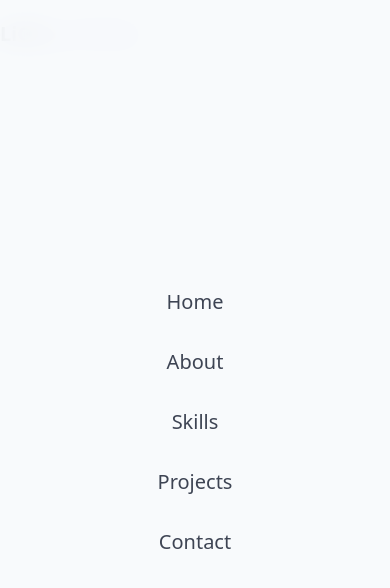
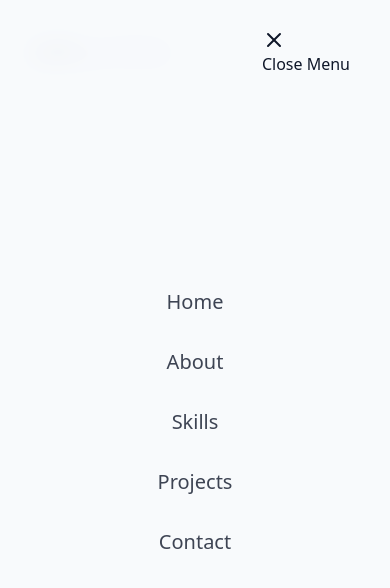
Before and after one commit to Liooouu/My-Portfolio, a React (Vite) app in the folder portfolio_proj/: page / in a window 390 px wide. Shown: the top 588 px of the page. Built offline with nearby package versions, Linux system fonts and the light colour scheme.

Commit message:
fixed some major problems

```diff
--- a/portfolio_proj/src/components/Navbar.jsx
+++ b/portfolio_proj/src/components/Navbar.jsx
@@ -1,5 +1,6 @@
 import {cn} from "@/lib/utils";
 import { useEffect, useState } from "react";
+import { Menu, X } from 'lucide-react';
 
 
 const navItems = [
@@ -27,9 +28,9 @@ export const Navbar = () => {
 
     return(
     <nav className={cn("fixed w-full z-40 transition-all duration-300",
-        isScrolled ? "py-3 bg-background/80 backdrop-blur-md shadow-xs" : "py-5"
+        isScrolled ? "py-1 bg-background/80 backdrop-blur-md shadow-xs" : "py-5"
     )}>
-        <div className="contain flex items-center justify-between">
+        <div className="container flex items-center justify-between">
             <a
             className="text-xl font-bold text-primary justify-between"
             href="#hero"
@@ -39,16 +40,26 @@ export const Navbar = () => {
                 </span>
             </a>
 
-
             <div className="hidden md:flex space-x-8">
                 {navItems.map((item, key) => (
 
-                    <a key={key}href={item.href} className="text-foreground/80 hover:text-primary transition-colors duration-300">
+                    <a
+
+                    key={key}
+                    href={item.href}
+                    className="text-foreground/80 hover:text-primary transition-colors duration-300">
                     {item.name}
+
                     </a>
 
                 ))}
             </div>
+
+            <button onClick={() => setIsMenuOpen((prev) => !prev)}
+            className="md:hidden p-2 text-foreground z-50">
+                {isMenuOpen ? <X size={24}/> : <Menu size={24} />}
+                <aria-label>{isMenuOpen ? "Close Menu" : "Open Menu"}</aria-label>
+            </button>
 
             <div className={cn("fixed inset-0 bg-background/95 backdrop-blur-md z-40 flex flex-col items-center justify-center",
                 "transition-all duration-300 md:hidden",
@@ -70,9 +81,7 @@ export const Navbar = () => {
 
                 ))}
              </div>
-
           </div>
-
        </div>
     </nav>
   );
--- a/portfolio_proj/src/components/StarBackgrounds.jsx
+++ b/portfolio_proj/src/components/StarBackgrounds.jsx
@@ -5,24 +5,21 @@ export const StarBackground = () => {
     const [meteors, setMeteors] = useState([]);
 
     useEffect(() => {
+
         generateStars();
         generateMeteors();
-
-
         const handleResize = () => {
             generateStars();
         };
 
         window.addEventListener('resize', handleResize)
-
         return () => window.removeEventListener("resize", handleResize);
-
 
     }, []);
 
     const generateStars =() => {
         const numberOfStars = Math.floor(
-            (window.innerWidth * window.innerHeight) / 1000
+            (window.innerWidth * window.innerHeight) / 10000
      );
 
      const newStars = []
@@ -38,23 +35,20 @@ export const StarBackground = () => {
         });
      }
 
-     setStars(newStars);
+    setStars(newStars);
 
     };
 
-
     const generateMeteors =() => {
-        const numberOfMeteors = 3
+        const numberOfMeteors = 4
         const newMeteors = [];
-
-     const newStars = []
 
      for (let i=0; i < numberOfMeteors; i++) {
         newMeteors.push({
             id:i,
             size: Math.random() * 2 + 1,
             x: Math.random() * 100,
-            y: Math.random() * 20,
+            y: Math.random() * 60,
             delay: Math.random() * 15,
             animationDuration: Math.random() * 3 + 3,
         });
@@ -88,8 +82,6 @@ export const StarBackground = () => {
                 animationDuration: meteor.animationDuration + "s",
             }}/>
         ))}
-
     </div>
-
-    );
+  );
 }
--- a/portfolio_proj/src/components/ThemeToggle.jsx
+++ b/portfolio_proj/src/components/ThemeToggle.jsx
@@ -29,7 +29,7 @@ export const ThemeToggle = () => {
     };
 
     return (
-        <button onClick={toggleTheme} className={cn("fixed max-sm:hidden top-5 right-5 z-50 p-2 rounded-full transition-colors duration-300",
+        <button onClick={toggleTheme} className={cn("fixed max-sm:hidden bottom-5 right-5 z-50 p-2 rounded-full transition-colors duration-300",
             "focus:outline-hidden"
         )}>
 
```
Lines whose indentation alone changed are shown as unchanged.
